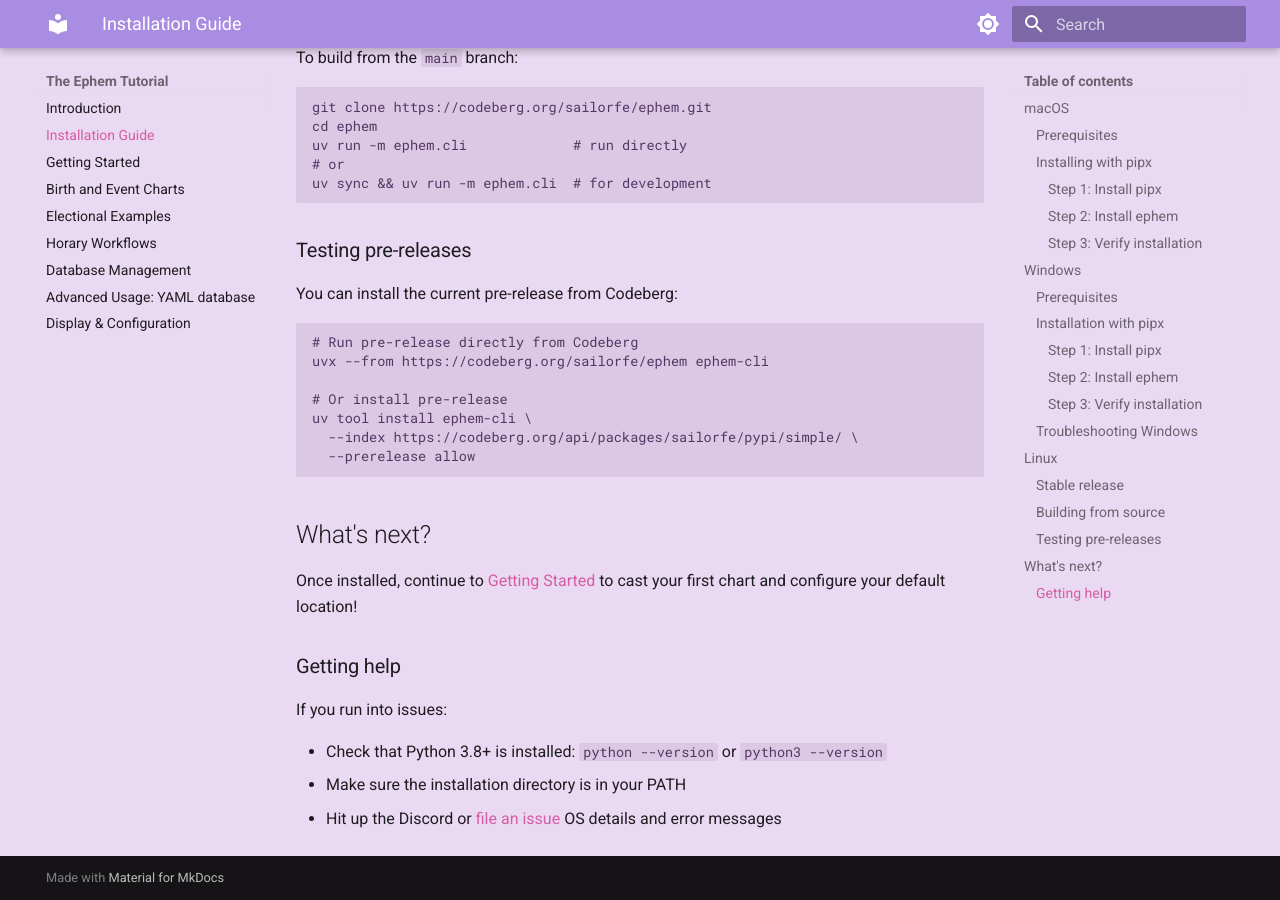
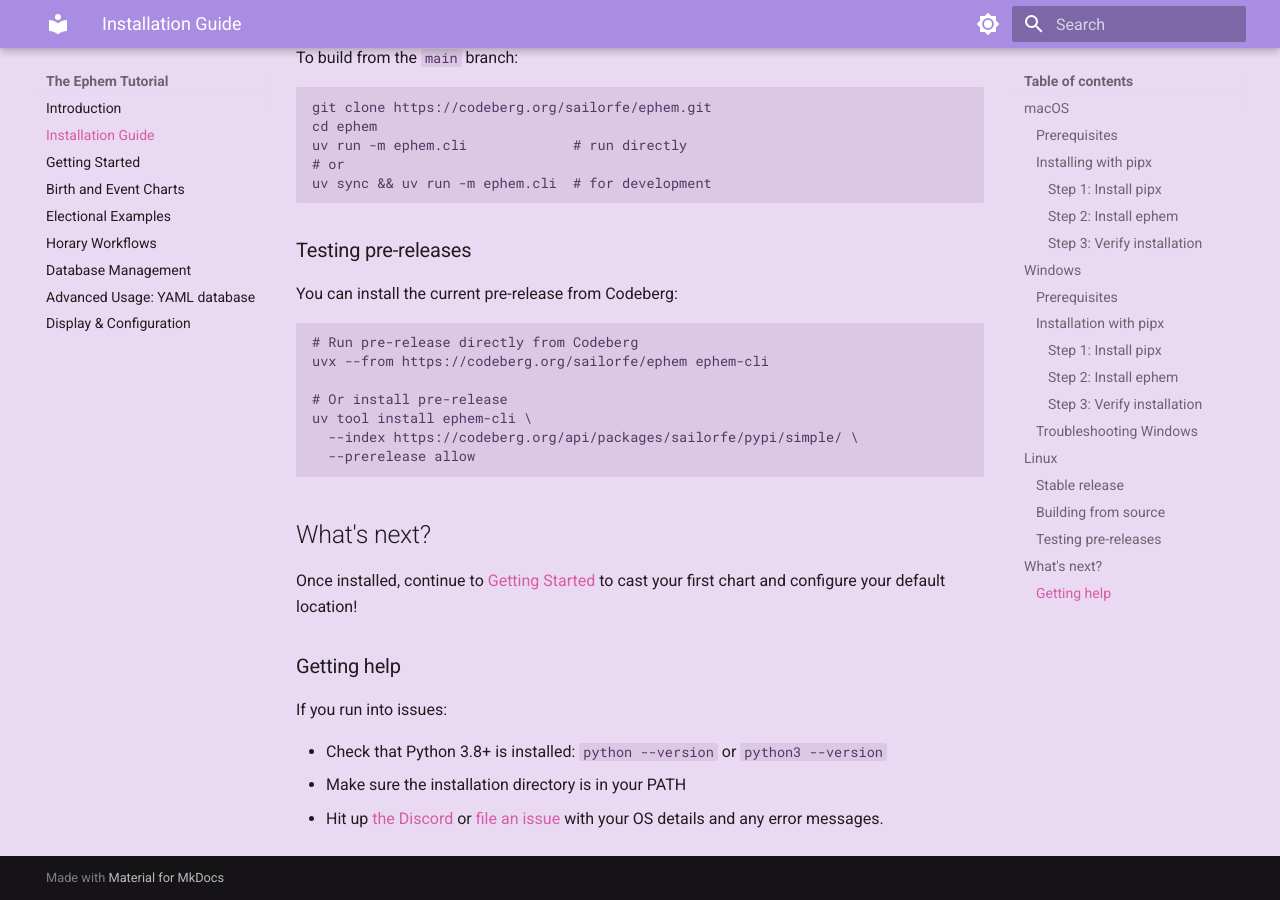
Before and after one commit to sailorfe/ephem, an MkDocs documentation site: the page built from docs/00-installation.md, in a window 1280 px wide and 900 px high, scrolled down 2801 px. Built offline with MkDocs 1.6.1 and Material for MkDocs 9.7.7, drawn with Linux system fonts in a browser that asks for light colours.

Commit message:
docs: troubleshooting instruction

```diff
--- a/docs/05-installation.md
+++ b/docs/00-installation.md
@@ -162,4 +162,4 @@
 
 - Check that Python 3.8+ is installed: `python --version` or `python3 --version`
 - Make sure the installation directory is in your PATH
-- Hit up the Discord or [file an issue](https://codeberg.org/sailorfe/ephem/issues) OS details and error messages
+- Hit up [the Discord](https://discord.gg/b3vA5ZhSu2) or [file an issue](https://codeberg.org/sailorfe/ephem/issues) with your OS details and any error messages.
```
